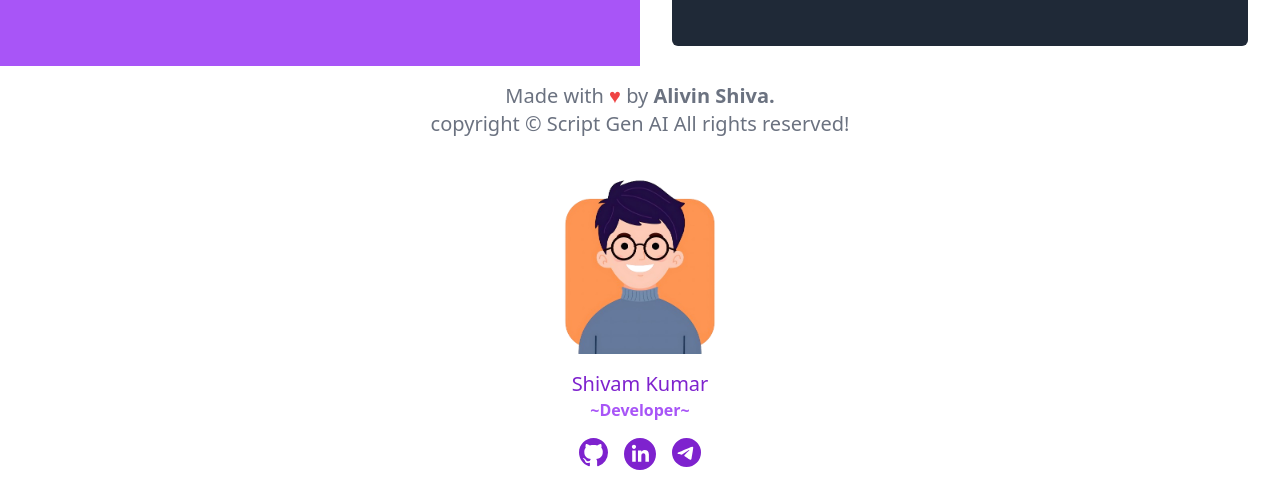
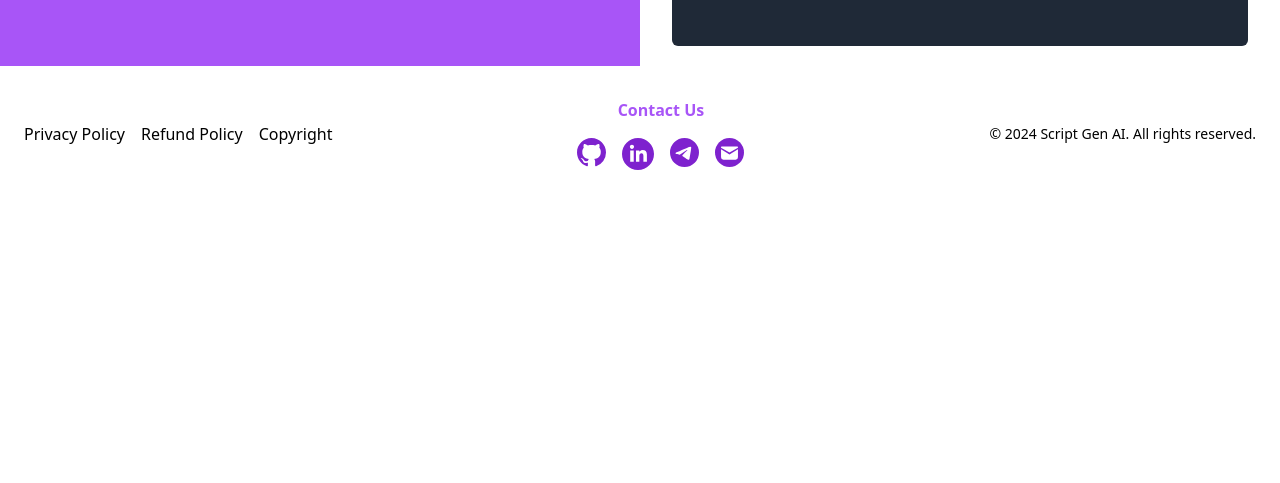
Before and after one commit to alivinshiva/Yet-another-Ai-Inn, a Next.js app: page / in a window 1280 px wide. Shown: the part 1040-1523 px from the top of the page. After the commit the page ends 1242 px from the top, so only its background shows below. Built offline with nearby package versions, Linux system fonts and the light colour scheme; no server answers; the database is empty; sample sign-in values are in the browser's storage.

Commit message:
payment handle, footer update

```diff
--- a/components/Footer.tsx
+++ b/components/Footer.tsx
@@ -1,50 +1,155 @@
-import React from 'react'
-import Image from 'next/image'
-import avatarIMG from '../public/images/img-alivin.png'
+"use client";
+import React, { useState } from "react";
 
-function Footer() {
+const Footer: React.FC = () => {
+  const [showPrivacyPolicy, setShowPrivacyPolicy] = useState(false);
+  const [showRefundPolicy, setShowRefundPolicy] = useState(false);
+  const [showCopyright, setShowCopyright] = useState(false);
+
   return (
-    <footer >
-        <p className="text-base lg:text-xl md:text-xl text-gray-500 mt-4 mb-4 text-center">
-          Made with  <strong className='text-red-500'> &hearts;</strong> by <strong>Alivin Shiva.</strong>
-          <br />
-          copyright &copy; Script Gen AI All rights reserved!
-        </p>
-        <div className=' flex justify-center items-center'>
-          <Image
-            src={avatarIMG}
-            alt='Avatar'
-            width={200}
-            height={150}
-          />
+    <footer className="bg-white text-black py-8 px-6">
+      <div className="flex flex-col md:flex-row justify-between items-center">
+        <div className="flex space-x-4 mb-4 md:mb-0">
+          <button
+            onClick={() => setShowPrivacyPolicy(true)}
+            className="hover:underline"
+          >
+            Privacy Policy
+          </button>
+          <button
+            onClick={() => setShowRefundPolicy(true)}
+            className="hover:underline"
+          >
+            Refund Policy
+          </button>
+          <button
+            onClick={() => setShowCopyright(true)}
+            className="hover:underline"
+          >
+            Copyright
+          </button>
         </div>
-        <div className="text-center"><h1 className="text-base lg:text-xl md:text-xl text-purple-700 mt-4 text-center "> Shivam Kumar</h1>
-          <p className=" text-purple-500"><strong> ~Developer~</strong></p>
 
-          <div className="flex space-x-4 mb-4 mt-4 justify-center ">
+        <div className="text-center mb-4 md:mb-0">
+          <p className="text-purple-500">
+            <strong>Contact Us</strong>
+          </p>
+          <div className="flex space-x-4 mt-4 justify-center">
             <a href="https://github.com/alivinshiva">
-              <svg xmlns="http://www.w3.org/2000/svg" width="29" height="29" fill="rgb(126 34 206)" viewBox="0 0 16 16">
+              <svg
+                xmlns="http://www.w3.org/2000/svg"
+                width="29"
+                height="29"
+                fill="rgb(126 34 206)"
+                viewBox="0 0 16 16"
+              >
                 <path d="M8 0C3.58 0 0 3.58 0 8c0 3.54 2.29 6.53 5.47 7.59.4.07.55-.17.55-.38 0-.19-.01-.82-.01-1.49-2.01.37-2.53-.49-2.69-.94-.09-.23-.48-.94-.82-1.13-.28-.15-.68-.52-.01-.53.63-.01 1.08.58 1.23.82.72 1.21 1.87.87 2.33.66.07-.52.28-.87.51-1.07-1.78-.2-3.64-.89-3.64-3.95 0-.87.31-1.59.82-2.15-.08-.2-.36-1.02.08-2.12 0 0 .67-.21 2.2.82.64-.18 1.32-.27 2-.27.68 0 1.36.09 2 .27 1.53-1.04 2.2-.82 2.2-.82.44 1.1.16 1.92.08 2.12.51.56.82 1.27.82 2.15 0 3.07-1.87 3.75-3.65 3.95.29.25.54.73.54 1.48 0 1.07-.01 1.93-.01 2.2 0 .21.15.46.55.38A8.012 8.012 0 0 0 16 8c0-4.42-3.58-8-8-8z"></path>
               </svg>
             </a>
             <a href="https://x.com/alivinshiva/">
-              <svg xmlns="http://www.w3.org/2000/svg" width="32" height="32" viewBox="7.025 7.025 497.951 497.95">
-                <path fill="rgb(126 34 206)" d="M256 7.025C118.494 7.025 7.025 118.494 7.025 256S118.494 504.975 256 504.975 504.976 393.506 504.976 256C504.975 118.494 393.504 7.025 256 7.025zm-66.427 369.343h-54.665V199.761h54.665v176.607zM161.98 176.633c-17.853 0-32.326-14.591-32.326-32.587 0-17.998 14.475-32.588 32.326-32.588s32.324 14.59 32.324 32.588c.001 17.997-14.472 32.587-32.324 32.587zm232.45 199.735h-54.4v-92.704c0-25.426-9.658-39.619-29.763-39.619-21.881 0-33.312 14.782-33.312 39.619v92.704h-52.43V199.761h52.43v23.786s15.771-29.173 53.219-29.173c37.449 0 64.257 22.866 64.257 70.169l-.001 111.825z">
-
-                </path>
+              <svg
+                xmlns="http://www.w3.org/2000/svg"
+                width="32"
+                height="32"
+                viewBox="7.025 7.025 497.951 497.95"
+              >
+                <path
+                  fill="rgb(126 34 206)"
+                  d="M256 7.025C118.494 7.025 7.025 118.494 7.025 256S118.494 504.975 256 504.975 504.976 393.506 504.976 256C504.975 118.494 393.504 7.025 256 7.025zm-66.427 369.343h-54.665V199.761h54.665v176.607zM161.98 176.633c-17.853 0-32.326-14.591-32.326-32.587 0-17.998 14.475-32.588 32.326-32.588s32.324 14.59 32.324 32.588c.001 17.997-14.472 32.587-32.324 32.587zm232.45 199.735h-54.4v-92.704c0-25.426-9.658-39.619-29.763-39.619-21.881 0-33.312 14.782-33.312 39.619v92.704h-52.43V199.761h52.43v23.786s15.771-29.173 53.219-29.173c37.449 0 64.257 22.866 64.257 70.169l-.001 111.825z"
+                ></path>
               </svg>
             </a>
             <a href="https://telegram.me/alivinshiva">
-              <svg xmlns="http://www.w3.org/2000/svg" width="29" height="29" fill="rgb(126 34 206)" viewBox="0 0 16 16" >
-                <path d="M16 8A8 8 0 1 1 0 8a8 8 0 0 1 16 0zM8.287 5.906c-.778.324-2.334.994-4.666 2.01-.378.15-.577.298-.595.442-.03.243.275.339.69.47l.175.055c.408.133.958.288 1.243.294.26.006.549-.1.868-.32 2.179-1.471 3.304-2.214 3.374-2.23.05-.012.12-.026.166.016.047.041.042.12.037.141-.03.129-1.227 1.241-1.846 1.817-.193.18-.33.307-.358.336a8.154 8.154 0 0 1-.188.186c-.38.366-.664.64.015 1.088.327.216.589.393.85.571.284.194.568.387.936.629.093.06.183.125.27.187.331.236.63.448.997.414.214-.02.435-.22.547-.82.265-1.417.786-4.486.906-5.751a1.426 1.426 0 0 0-.013-.315.337.337 0 0 0-.114-.217.526.526 0 0 0-.31-.093c-.3.005-.763.166-2.984 1.09z">
-                </path>
+              <svg
+                xmlns="http://www.w3.org/2000/svg"
+                width="29"
+                height="29"
+                fill="rgb(126 34 206)"
+                viewBox="0 0 16 16"
+              >
+                <path d="M16 8A8 8 0 1 1 0 8a8 8 0 0 1 16 0zM8.287 5.906c-.778.324-2.334.994-4.666 2.01-.378.15-.577.298-.595.442-.03.243.275.339.69.47l.175.055c.408.133.958.288 1.243.294.26.006.549-.1.868-.32 2.179-1.471 3.304-2.214 3.374-2.23.05-.012.12-.026.166.016.047.041.042.12.037.141-.03.129-1.227 1.241-1.846 1.817-.193.18-.33.307-.358.336a8.154 8.154 0 0 1-.188.186c-.38.366-.664.64.015 1.088.327.216.589.393.85.571.284.194.568.387.936.629.093.06.183.125.27.187.331.236.63.448.997.414.214-.02.435-.22.547-.82.265-1.417.786-4.486.906-5.751a1.426 1.426 0 0 0-.013-.315.337.337 0 0 0-.114-.217.526.526 0 0 0-.31-.093c-.3.005-.763.166-2.984 1.09z"></path>
+              </svg>
+            </a>
+            <a href="mailto:alivin612003@gmail.com">
+              <svg
+                xmlns="http://www.w3.org/2000/svg"
+                width="29"
+                height="29"
+                viewBox="0 0 24 24"
+              >
+                <circle cx="12" cy="12" r="12" fill="rgb(126 34 206)" />
+                <path
+                  fill="#ffffff"
+                  d="M12 13.6l7-4.375V16a2 2 0 0 1-2 2H7a2 2 0 0 1-2-2V9.225L12 13.6zM12 12L5 8V7.5a.5.5 0 0 1 .5-.5h13a.5.5 0 0 1 .5.5V8l-7 4z"
+                />
               </svg>
             </a>
           </div>
         </div>
 
-      </footer>
-  )
-}
+        <p className="text-sm text-center md:text-right">
+          © {new Date().getFullYear()} Script Gen AI. All rights reserved.
+        </p>
+      </div>
 
-export default Footer
+      {/* Privacy Policy Modal */}
+      {showPrivacyPolicy && (
+        <div className="fixed inset-0 bg-black bg-opacity-50 flex justify-center items-center">
+          <div className="bg-white p-8 rounded-lg max-w-md mx-auto">
+            <h2 className="text-xl font-bold mb-4">Privacy Policy</h2>
+            <p className="mb-4">
+              This website does not collect any user data until a story is
+              created. No user information is stored in our database, and no
+              user data will be shared with any third party.
+            </p>
+            <button
+              onClick={() => setShowPrivacyPolicy(false)}
+              className="bg-purple-500 text-white px-4 py-2 rounded-md hover:bg-purple-700"
+            >
+              Close
+            </button>
+          </div>
+        </div>
+      )}
+
+      {/* Refund Policy Modal */}
+      {showRefundPolicy && (
+        <div className="fixed inset-0 bg-black bg-opacity-50 flex justify-center items-center">
+          <div className="bg-white p-8 rounded-lg max-w-md mx-auto">
+            <h2 className="text-xl font-bold mb-4">Refund Policy</h2>
+            <p className="mb-4">
+              Refunds are only provided if no purchased credits have been used.
+            </p>
+            <button
+              onClick={() => setShowRefundPolicy(false)}
+              className="bg-purple-500 text-white px-4 py-2 rounded-md hover:bg-purple-700"
+            >
+              Close
+            </button>
+          </div>
+        </div>
+      )}
+
+      {/* Copyright Modal */}
+      {showCopyright && (
+        <div className="fixed inset-0 bg-black bg-opacity-50 flex justify-center items-center">
+          <div className="bg-white p-8 rounded-lg max-w-md mx-auto">
+            <h2 className="text-xl font-bold mb-4">Copyright Information</h2>
+            <p className="mb-4">
+              Script Gen AI is a product of Alivin Shiva. All content generated
+              through this platform is protected by copyright.
+            </p>
+            <button
+              onClick={() => setShowCopyright(false)}
+              className="bg-purple-500 text-white px-4 py-2 rounded-md hover:bg-purple-700"
+            >
+              Close
+            </button>
+          </div>
+        </div>
+      )}
+    </footer>
+  );
+};
+
+export default Footer;
--- a/components/Writer.tsx
+++ b/components/Writer.tsx
@@ -27,7 +27,7 @@ function Writer() {
     const [error, setError] = useState<string>('');
     const router = useRouter();
     const { isSignedIn, userId } = useAuth();
-    const [credits, setCredits] = useState<number>(3);
+    const [credits, setCredits] = useState<number>(5);
 
     useEffect(() => {
         if (!isSignedIn) {
@@ -225,7 +225,7 @@ function Writer() {
 
                 <div className='text-center mt-4'>
                     <strong className='text-xl text-purple-500'>
-                        {credits}/3
+                        {credits}/5
                     </strong>
                 </div>
 
--- a/package.json
+++ b/package.json
@@ -20,6 +20,7 @@
     "@react-three/fiber": "^8.17.5",
     "@supabase/supabase-js": "^2.45.0",
     "ai": "^3.2.6",
+    "axios": "^1.7.3",
     "class-variance-authority": "^0.7.0",
     "clsx": "^2.1.1",
     "framer-motion": "^11.3.21",
--- a/pages/Billing.tsx
+++ b/pages/Billing.tsx
@@ -1,12 +1,11 @@
 import React, { useEffect } from 'react';
 
 const BillingPage: React.FC = () => {
+    useEffect(() => {
 
-    useEffect(() => {
-        // This will run only on the client side
         const script = document.createElement('script');
         script.src = 'https://checkout.razorpay.com/v1/payment-button.js';
-        script.setAttribute('data-payment_button_id', 'fgjkldshgkldshjg');
+        script.setAttribute('data-payment_button_id', 'pl_OjBVyjIIdh3Wfa');
         script.async = true;
         const form = document.getElementById('razorpay-payment-form');
         if (form) {
@@ -20,11 +19,11 @@ const BillingPage: React.FC = () => {
             <div className="flex flex-col md:flex-row justify-center gap-8 w-full max-w-3xl">
                 {/* Free Plan */}
                 <div className="w-full md:w-80 bg-white rounded-lg shadow-lg p-8 mb-4 md:mb-0">
-                    <h2 className="text-2xl font-bold mb-2 ">Free</h2>
+                    <h2 className="text-2xl font-bold mb-2">Free</h2>
                     <p className="text-4xl font-extrabold text-gray-900 mb-2">0₹</p>
                     <ul className="mt-4 mb-6 space-y-2 text-left">
                         <li className="text-sm">✔ 5 Credits</li>
-                        <li className="text-sm">✔ Only English </li>
+                        <li className="text-sm">✔ Only English</li>
                         <li className="text-sm">❌ No Download</li>
                         <li className="text-sm">✔ 1 Month of History</li>
                     </ul>
@@ -32,14 +31,15 @@ const BillingPage: React.FC = () => {
                         Current Plan
                     </button>
                 </div>
-                {/* Yearly Plan */}
+
+                {/* Gold Plan */}
                 <div className="w-full md:w-80 bg-white rounded-lg shadow-lg p-8">
                     <h2 className="text-2xl font-bold mb-2">Gold</h2>
                     <p className="text-4xl font-extrabold text-gray-900 mb-2">599₹<span className="text-xl font-normal"> /year</span></p>
                     <ul className="mt-4 mb-6 space-y-2 text-left">
                         <li className="text-sm">✔ 300 Credits</li>
                         <li className="text-sm">✔ 50+ Template Access</li>
-                        <li className="text-sm">✔ All Language </li>
+                        <li className="text-sm">✔ All Language</li>
                         <li className="text-sm">✔ Unlimited Download</li>
                         <li className="text-sm">✔ 1 Year of History</li>
                     </ul>
--- a/pages/api/getUserCredits.ts
+++ b/pages/api/getUserCredits.ts
@@ -15,7 +15,7 @@ export default async function handler(req: NextApiRequest, res: NextApiResponse)
     if (user) {
       res.status(200).json({ credits: user.credits });
     } else {
-      res.status(200).json({ credits: 3 }); // Default credits for new users
+      res.status(200).json({ credits: 5 }); // Default credits for new users
     }
   } catch (error) {
     console.error('Failed to fetch user credits:', error);
--- /dev/null
+++ b/pages/api/verifyPayment.ts
@@ -0,0 +1,33 @@
+import type { NextApiRequest, NextApiResponse } from 'next';
+import crypto from 'crypto';
+
+export default async function handler(req: NextApiRequest, res: NextApiResponse) {
+  if (req.method !== 'POST') {
+    return res.status(405).json({ error: 'Method not allowed' });
+  }
+
+  const { razorpay_payment_id, razorpay_order_id, razorpay_signature } = req.body;
+
+  const secret = process.env.RAZORPAY_SECRET;
+
+  if (!secret) {
+    return res.status(500).json({ error: 'RAZORPAY_SECRET is not defined' });
+  }
+
+  try {
+    const hmac = crypto.createHmac('sha256', secret);
+    hmac.update(`${razorpay_order_id}|${razorpay_payment_id}`);
+    const generatedSignature = hmac.digest('hex');
+
+    if (generatedSignature === razorpay_signature) {
+      // Signature matches
+      res.status(200).json({ success: true });
+    } else {
+      // Signature doesn't match
+      res.status(400).json({ success: false, error: 'Invalid signature' });
+    }
+  } catch (error) {
+    console.error('Failed to verify payment:', error);
+    res.status(500).json({ error: 'Failed to verify payment' });
+  }
+}
--- /dev/null
+++ b/pages/success.tsx
@@ -0,0 +1,104 @@
+// import { useEffect } from 'react';
+// import { useRouter } from 'next/router';
+// import axios from 'axios';
+
+// const SuccessPage: React.FC = () => {
+//   const router = useRouter();
+//   const { razorpay_payment_id, razorpay_order_id, razorpay_signature } = router.query;
+
+//   useEffect(() => {
+//     const verifyPayment = async () => {
+//       if (razorpay_payment_id && razorpay_order_id && razorpay_signature) {
+//         try {
+//           const response = await axios.post('/api/verifyPayment', {
+//             razorpay_payment_id,
+//             razorpay_order_id,
+//             razorpay_signature,
+//           });
+
+//           if (response.data.success) {
+//             // Payment is verified, update user credits
+//             await axios.post('/api/updateUserCredits', {
+//               userId: 'USER_ID', // replace with actual user ID from context or auth
+//               credits: 300, // Update credits for Gold Plan
+//             });
+
+//             // Optionally, redirect to another page
+//             router.push('/dashboard');
+//           } else {
+//             // Handle verification failure
+//             console.error('Payment verification failed');
+//           }
+//         } catch (error) {
+//           console.error('Error verifying payment:', error);
+//         }
+//       }
+//     };
+
+//     verifyPayment();
+//   }, [razorpay_payment_id, razorpay_order_id, razorpay_signature]);
+
+//   return (
+//     <div className="flex flex-col items-center justify-center min-h-screen bg-gray-100">
+//       <h1 className="text-3xl font-bold mb-8">Processing Payment...</h1>
+//       <p className="text-lg">Please wait while we verify your payment.</p>
+//     </div>
+//   );
+// };
+
+// export default SuccessPage;
+
+
+
+// dynamically update user credits by clerk
+import { useEffect } from 'react';
+import { useRouter } from 'next/router';
+import axios from 'axios';
+import { useAuth } from '@clerk/nextjs'; // Import Clerk's useAuth hook
+
+const SuccessPage: React.FC = () => {
+  const router = useRouter();
+  const { razorpay_payment_id, razorpay_order_id, razorpay_signature } = router.query;
+  const { userId } = useAuth(); // Get the user ID from Clerk
+
+  useEffect(() => {
+    const verifyPayment = async () => {
+      if (razorpay_payment_id && razorpay_order_id && razorpay_signature && userId) {
+        try {
+          const response = await axios.post('/api/verifyPayment', {
+            razorpay_payment_id,
+            razorpay_order_id,
+            razorpay_signature,
+          });
+
+          if (response.data.success) {
+            // Payment is verified, update user credits
+            await axios.post('/api/updateUserCredits', {
+              userId, // Pass the Clerk user ID dynamically
+              credits: 300, // Update credits for Gold Plan
+            });
+
+            // Optionally, redirect to another page
+            router.push('/');
+          } else {
+            // Handle verification failure
+            console.error('Payment verification failed');
+          }
+        } catch (error) {
+          console.error('Error verifying payment:', error);
+        }
+      }
+    };
+
+    verifyPayment();
+  }, [razorpay_payment_id, razorpay_order_id, razorpay_signature, userId]);
+
+  return (
+    <div className="flex flex-col items-center justify-center min-h-screen bg-gray-100">
+      <h1 className="text-3xl font-bold mb-8">Processing Payment...</h1>
+      <p className="text-lg">Please wait while we verify your payment.</p>
+    </div>
+  );
+};
+
+export default SuccessPage;
```
Also changed, not shown: pages/api/updateUserCredits.ts (+30 -1 lines), 1 other file (tests, documents, lock files or other folders).
